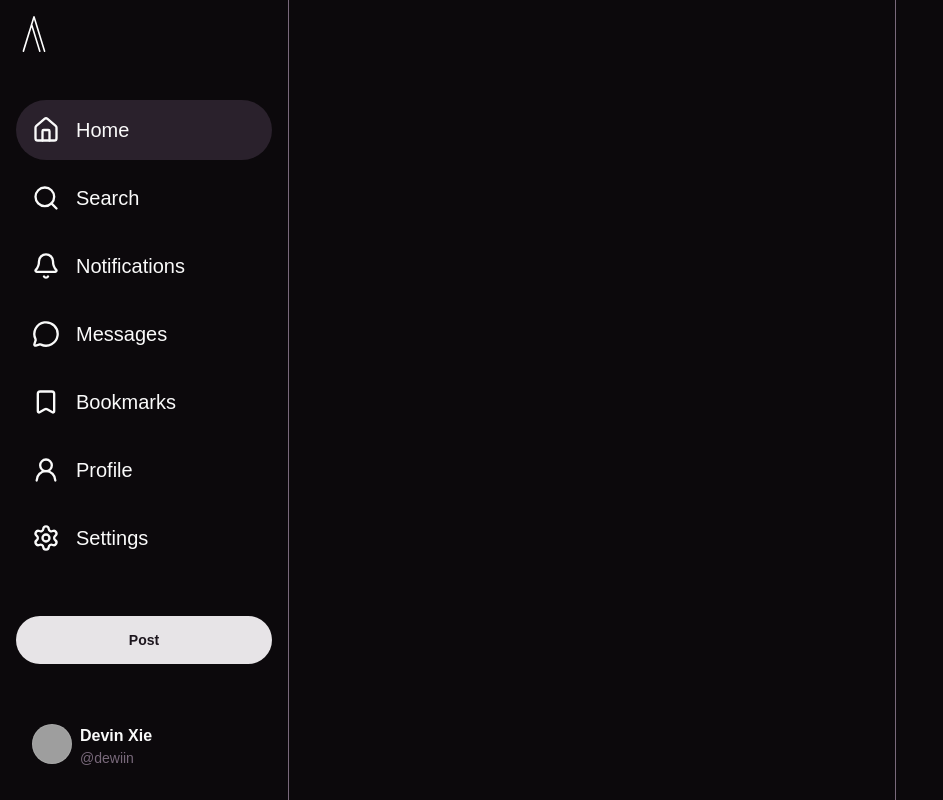
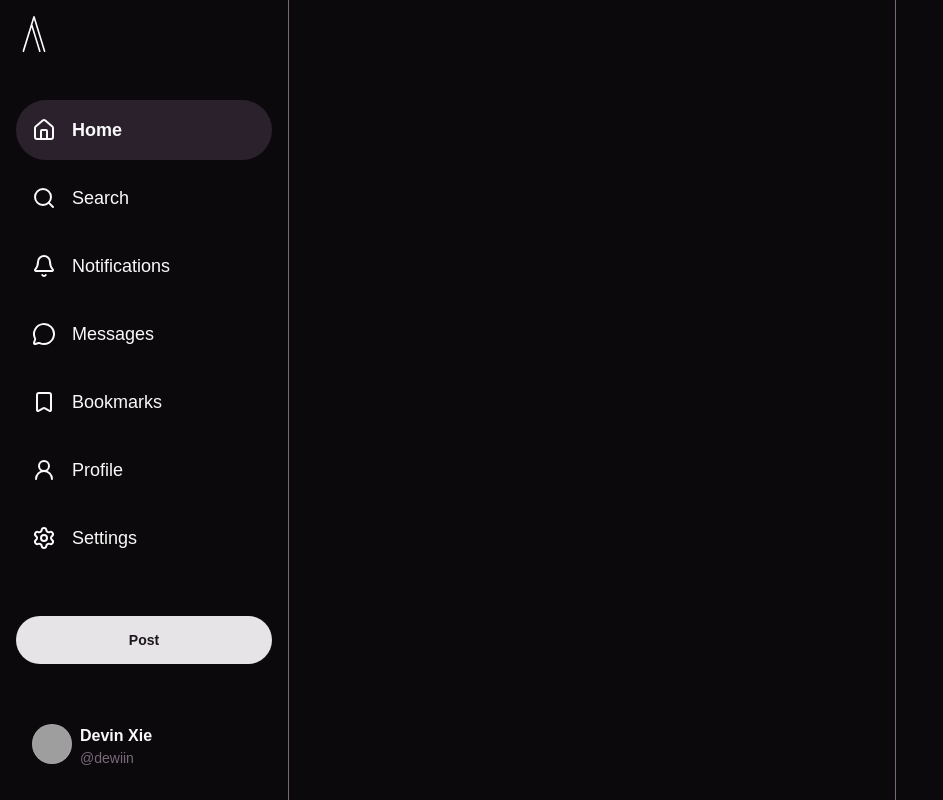
Before and after one commit to Dewiin/agora, a React (Vite) app: page / in a window 1280 px wide. Shown: the whole page, without its empty margins (0-943 px from the left). Built offline with nearby package versions, Linux system fonts and the light colour scheme; grey boxes are pictures that could not be loaded.

Commit message:
feat: install tanstack react query

```diff
--- a/package.json
+++ b/package.json
@@ -14,6 +14,8 @@
     "@fontsource-variable/inter": "^5.3.0",
     "@fontsource-variable/oxanium": "^5.3.0",
     "@tailwindcss/vite": "^4.3.3",
+    "@tanstack/react-query": "^5.101.4",
+    "@tanstack/react-query-devtools": "^5.101.4",
     "class-variance-authority": "^0.7.1",
     "clsx": "^2.1.1",
     "lucide-react": "^1.27.0",
@@ -27,6 +29,7 @@
   },
   "devDependencies": {
     "@eslint/js": "^10.0.1",
+    "@tanstack/eslint-plugin-query": "^5.101.4",
     "@types/node": "^24.13.3",
     "@types/react": "^19.2.17",
     "@types/react-dom": "^19.2.3",
--- a/src/components/screens/AppLayout/Sidebar/LeftSidebar.tsx
+++ b/src/components/screens/AppLayout/Sidebar/LeftSidebar.tsx
@@ -23,37 +23,37 @@ import {
 const navigationMenu = [
     {
         "path": "/",
-        "icon": <House size={28} />,
+        "icon": <House />,
         "name": "Home"
     },
     {
         "path": "/search",
-        "icon": <Search size={28} />,
+        "icon": <Search />,
         "name": "Search"
     },
     {
         "path": "/notifications",
-        "icon": <Bell size={28} />,
+        "icon": <Bell />,
         "name": "Notifications"
     },
     {
         "path": "/messages",
-        "icon": <MessageCircle size={28} />,
+        "icon": <MessageCircle />,
         "name": "Messages"
     },
     {
         "path": "/bookmarks",
-        "icon": <Bookmark size={28} />,
+        "icon": <Bookmark />,
         "name": "Bookmarks"
     },
     {
         "path": "/profile",
-        "icon": <UserRound size={28} />,
+        "icon": <UserRound />,
         "name": "Profile"
     },
     {
         "path": "/settings",
-        "icon": <Settings size={28} />,
+        "icon": <Settings />,
         "name": "Settings"
     },
 ]
@@ -67,7 +67,7 @@ export function LeftSidebar() {
         className="w-2xs flex flex-col justify-between p-4"
         >
             <div
-            className="flex flex-col gap-12 text-xl"
+            className="flex flex-col gap-12 text-lg"
             >
                 <img
                 src={logo}
@@ -79,7 +79,7 @@ export function LeftSidebar() {
                 <div className="flex flex-col gap-2">
                 {navigationMenu.map(({path, icon, name}) => (
                     <div
-                    className={`${location.pathname === path && "bg-accent"}
+                    className={`${location.pathname === path && "bg-accent font-semibold"}
                     flex gap-4 items-center cursor-pointer
                     p-4 rounded-full
                     hover:bg-accent duration-150`}
--- a/src/main.tsx
+++ b/src/main.tsx
@@ -1,18 +1,22 @@
 import { StrictMode } from 'react'
 import { createRoot } from 'react-dom/client'
 import { BrowserRouter } from "react-router"
+import { QueryClient, QueryClientProvider } from "@tanstack/react-query"
 import './index.css'
 import App from './App.tsx'
 
 // contexts
 import { UIProvider } from '@/contexts/UIContext.tsx'
 
+const queryClient = new QueryClient();
 createRoot(document.getElementById('root')!).render(
   <StrictMode>
-    <UIProvider>
-      <BrowserRouter>
-        <App />
-      </BrowserRouter>
-    </UIProvider>
+    <QueryClientProvider client={queryClient}>
+      <UIProvider>
+        <BrowserRouter>
+          <App />
+        </BrowserRouter>
+      </UIProvider>
+    </QueryClientProvider>
   </StrictMode>,
 )
```
Also changed, not shown: src/interfaces/Post.ts (added), src/interfaces/User.ts (added), 1 other file (tests, documents, lock files or other folders).
